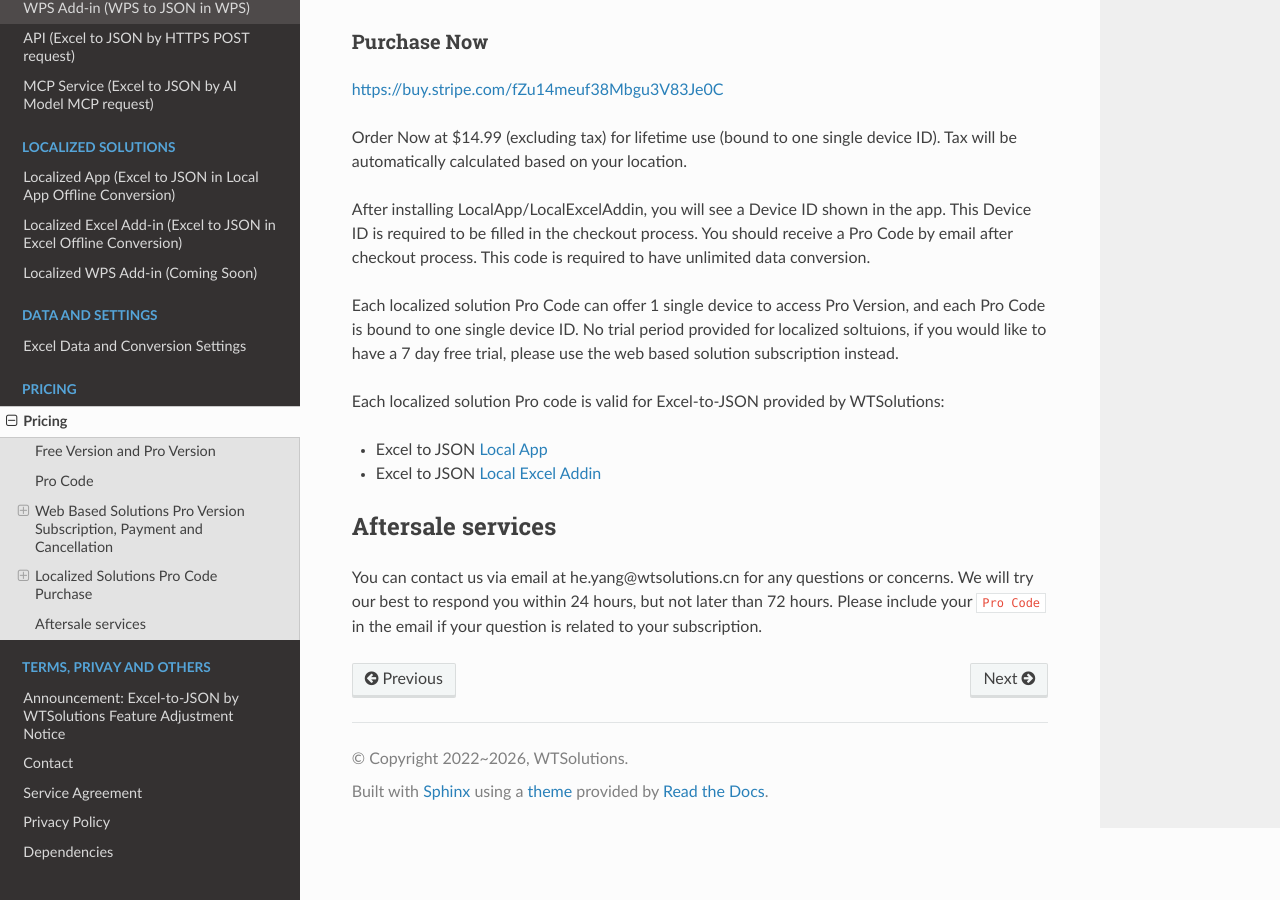
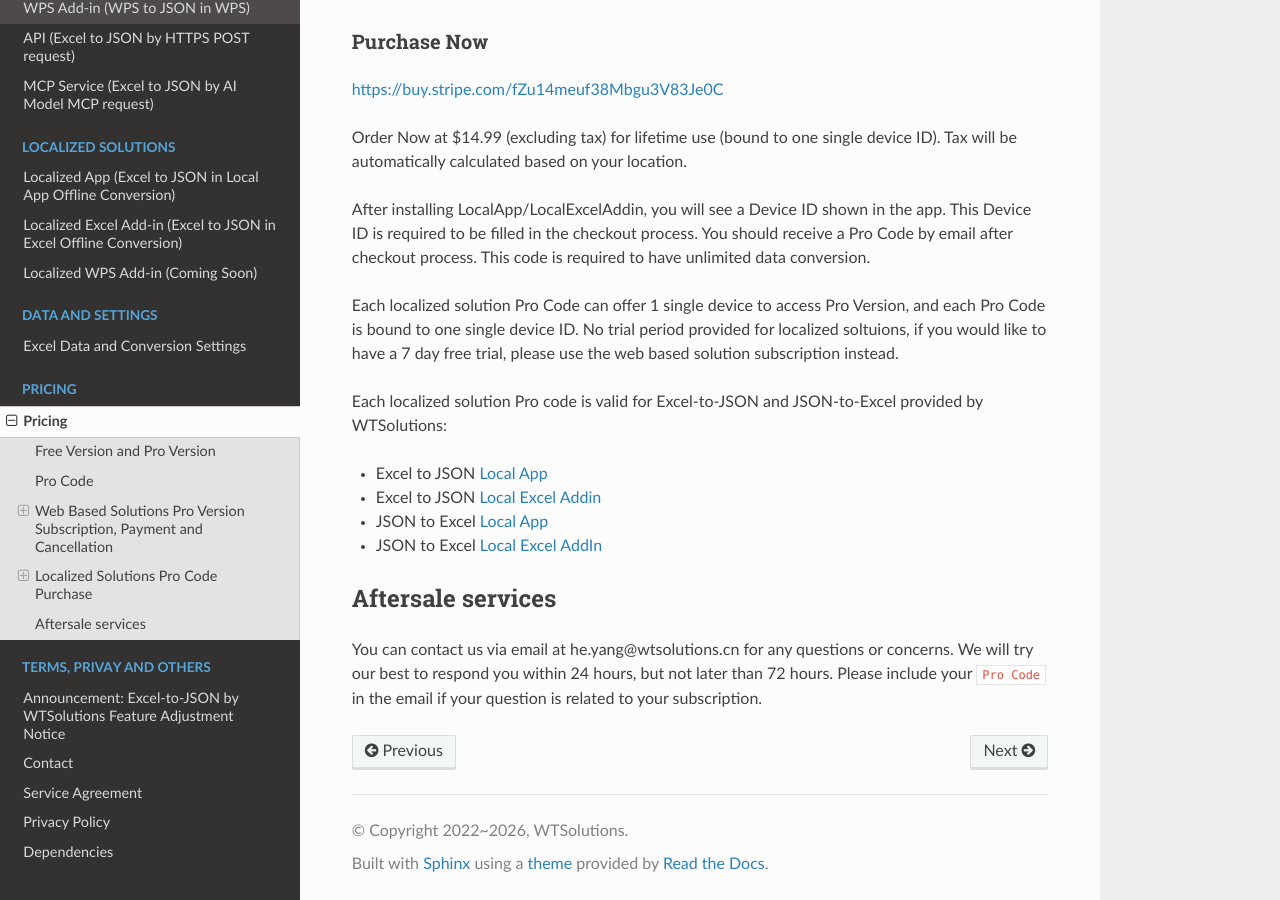
Before and after one commit to he-yang/Excel-to-JSON, a Sphinx documentation site: the page built from source/pricing.md, in a window 1280 px wide and 900 px high, scrolled down 2507 px. Built offline with Sphinx 7.4.7 and the Read the Docs theme 3.1.0, drawn with Linux system fonts in a browser that asks for light colours.

Commit message:
update localexceladdin docx

```diff
--- a/source/pricing.md
+++ b/source/pricing.md
@@ -108,9 +108,11 @@
 
 Each localized solution Pro Code can offer 1 single device to access Pro Version, and each Pro Code is bound to one single device ID. No trial period provided for localized soltuions, if you would like to have a 7 day free trial, please use the web based solution subscription instead.
 
-Each localized solution Pro code is valid for Excel-to-JSON provided by WTSolutions:
+Each localized solution Pro code is valid for Excel-to-JSON and JSON-to-Excel provided by WTSolutions:
 - Excel to JSON [Local App](LocalApp.md)
 - Excel to JSON [Local Excel Addin](LocalExcelAddin.md)
+- JSON to Excel [Local App](https://json-to-excel.wtsolutions.cn/en/latest/LocalApp.md)
+- JSON to Excel [Local Excel AddIn](https://json-to-excel.wtsolutions.cn/en/latest/LocalExcelAddIn.md)
 
 ## Aftersale services
 
```
Also changed, not shown: 2 other files.
